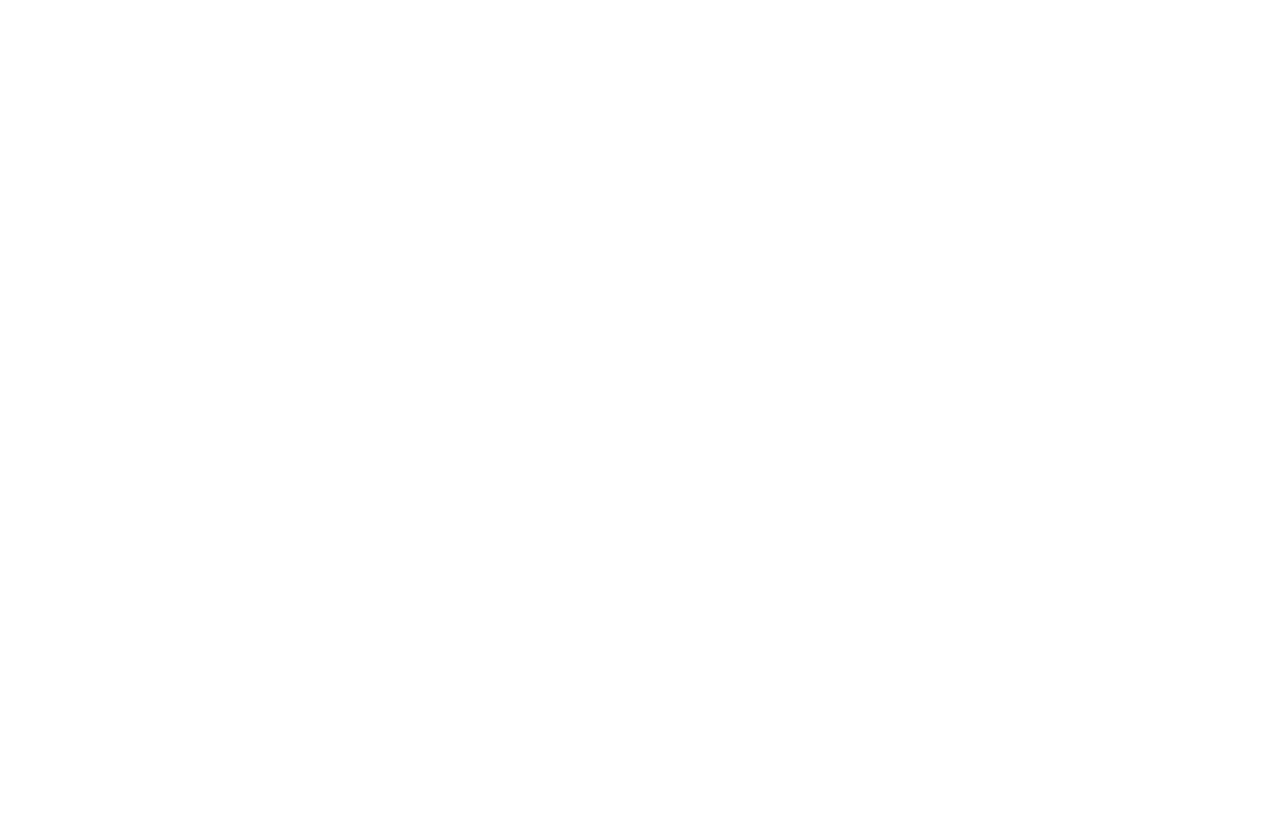
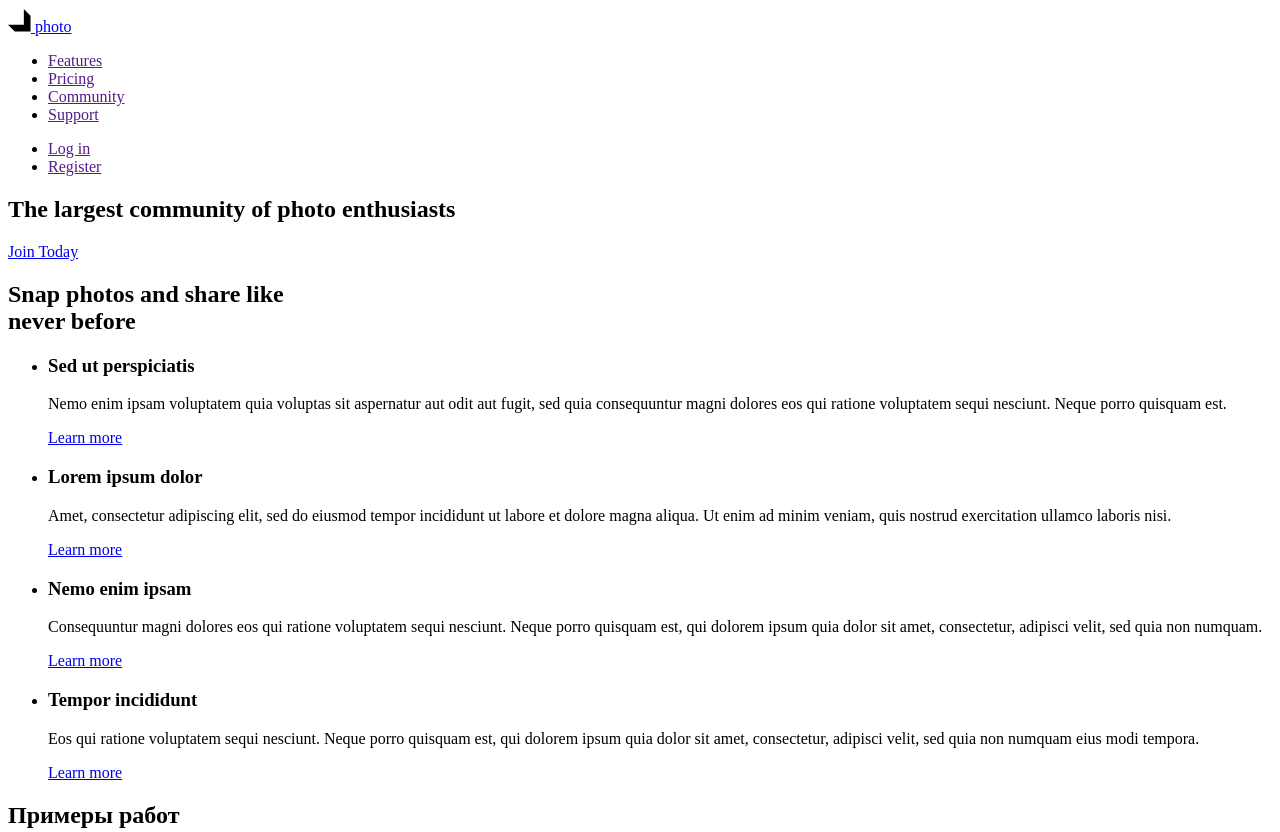
Before and after one commit to LarisaZu/github-tutorial-lz, a plain HTML site: page index.html in a window 1280 px wide. Shown: the top 832 px of the page. Before the commit the page ends 800 px from the top, so only its background shows below. Drawn offline with Linux system fonts and the light colour scheme.

Commit message:
Добавляет разметку

```diff
--- a/index.html
+++ b/index.html
@@ -3,9 +3,130 @@
 <head>
     <meta charset="UTF-8">
     <meta name="viewport" content="width=device-width, initial-scale=1.0">
-    <title>Hello people!</title>
+    <title>Document</title>
 </head>
 <body>
+    <!-- Шапка сайта -->
+    <header>
+       <nav>
+            <a href="/">
+                <img src="./images/logo.svg" alt="логотип сайта" />
+                photo
+            </a>
+            <ul>
+                <li><a href="">Features</a></li>
+                <li><a href="">Pricing</a></li>
+                <li><a href="">Community</a></li>
+                <li><a href="">Support</a></li>
+            </ul>
+
+            <ul>
+                <li><a href="">Log in</a></li>
+                <li><a href="">Register</a></li>
+            </ul>
+       </nav>
+    </header>
+
+    <main>
+        <!-- Герой -->
+        <div>
+            <section>
+                <h1>The largest community of photo enthusiasts</h1>
+                <a href="#">Join Today</a>
+            </section>
+        </div>
+
+        <!--Преимущества-->
+        <section>
+            <h2>Snap photos and share like <br />never before</h2>
+            <ul>
+                <li>
+                    <h3>Sed ut perspiciatis</h3>
+                    <p>Nemo enim ipsam voluptatem quia voluptas sit aspernatur aut odit aut fugit, sed quia consequuntur magni
+                        dolores eos qui
+                        ratione voluptatem sequi nesciunt. Neque porro quisquam est.</p>
+                    <a href="#">Learn more</a>
+                </li>
+                <li>
+                    <h3>Lorem ipsum dolor</h3>
+                    <p>Amet, consectetur adipiscing elit, sed do eiusmod tempor incididunt ut labore et dolore magna aliqua. Ut
+                        enim ad minim
+                        veniam, quis nostrud exercitation ullamco laboris nisi.</p>
+                    <a href="#">Learn more</a>
+                </li>
+                <li>
+                    <h3>Nemo enim ipsam</h3>
+                    <p>Consequuntur magni dolores eos qui ratione voluptatem sequi nesciunt. Neque porro quisquam est, qui
+                        dolorem ipsum quia
+                        dolor sit amet, consectetur, adipisci velit, sed quia non numquam.</p>
+                    <a href="#">Learn more</a>
+                </li>
+                <li>
+                    <h3>Tempor incididunt</h3>
+                    <p>Eos qui ratione voluptatem sequi nesciunt. Neque porro quisquam est, qui dolorem ipsum quia dolor sit
+                        amet, consectetur,
+                        adipisci velit, sed quia non numquam eius modi tempora.</p>
+                    <a href="#">Learn more</a>
+                </li>
+            </ul>
+        </section>
+
+        <!-- Примеры работ -->
+        <section>
+            <h2>Примеры работ</h2>
+            <ul>
+                <li>
+                    <img src="./images/placeholder.png" width="750" alt="пример работы1" />
+                    <h3>Sed ut perspiciatis unde omnis</h3>
+                    <p>Nemo enim ipsam voluptatem quia voluptas sit aspernatur aut odit aut fugit, sed quia consequuntur magni
+                        dolores eos qui
+                        ratione voluptatem sequi nesciunt. Neque porro quisquam est, qui dolorem.</p>
+                </li>
+                <li>
+                    <img src="./images/placeholder.png" width="750" alt="пример работы2" />
+                    <h3>Sed ut perspiciatis unde omnis</h3>
+                    <p>Nemo enim ipsam voluptatem quia voluptas sit aspernatur aut odit aut fugit, sed quia consequuntur magni
+                        dolores eos
+                        qui
+                        ratione voluptatem sequi nesciunt. Neque porro quisquam est, qui dolorem.</p>
+                </li>
+            </ul>
+        </section>
+
+        <!--Testimonials-->
+        <section>
+            <h2>You’re in good company</h2>
+            <p>
+                Lorem ipsum dolor sit amet, consectetur adipiscing elit, sed do eiusmod tempor incididunt ut labore
+            </p>
+            <ul>
+                <li>
+                    <a href="#"><img src="./images/icon.svg" alt="Логотип компании" /></a>
+                </li>
+                <li>
+                    <a href="#"><img src="./images/icon.svg" alt="Логотип компании" /></a>
+                </li>
+                <li>
+                    <a href="#"><img src="./images/icon.svg" alt="Логотип компании" /></a>
+                </li>
+                <li>
+                    <a href="#"><img src="./images/icon.svg" alt="Логотип компании" /></a>
+                </li>
+                <li>
+                    <a href="#"><img src="./images/icon.svg" alt="Логотип компании" /></a>
+                </li>
+                <li>
+                    <a href="#"><img src="./images/icon.svg" alt="Логотип компании" /></a>
+                </li>
+                <li>
+                    <a href="#"><img src="./images/icon.svg" alt="Логотип компании" /></a>
+                </li>
+                <li>
+                    <a href="#"><img src="./images/icon.svg" alt="Логотип компании" /></a>
+                </li>
+            </ul>
+        </section>
+    </main>
 
 </body>
 </html>
```
Also changed, not shown: 1 other file.
